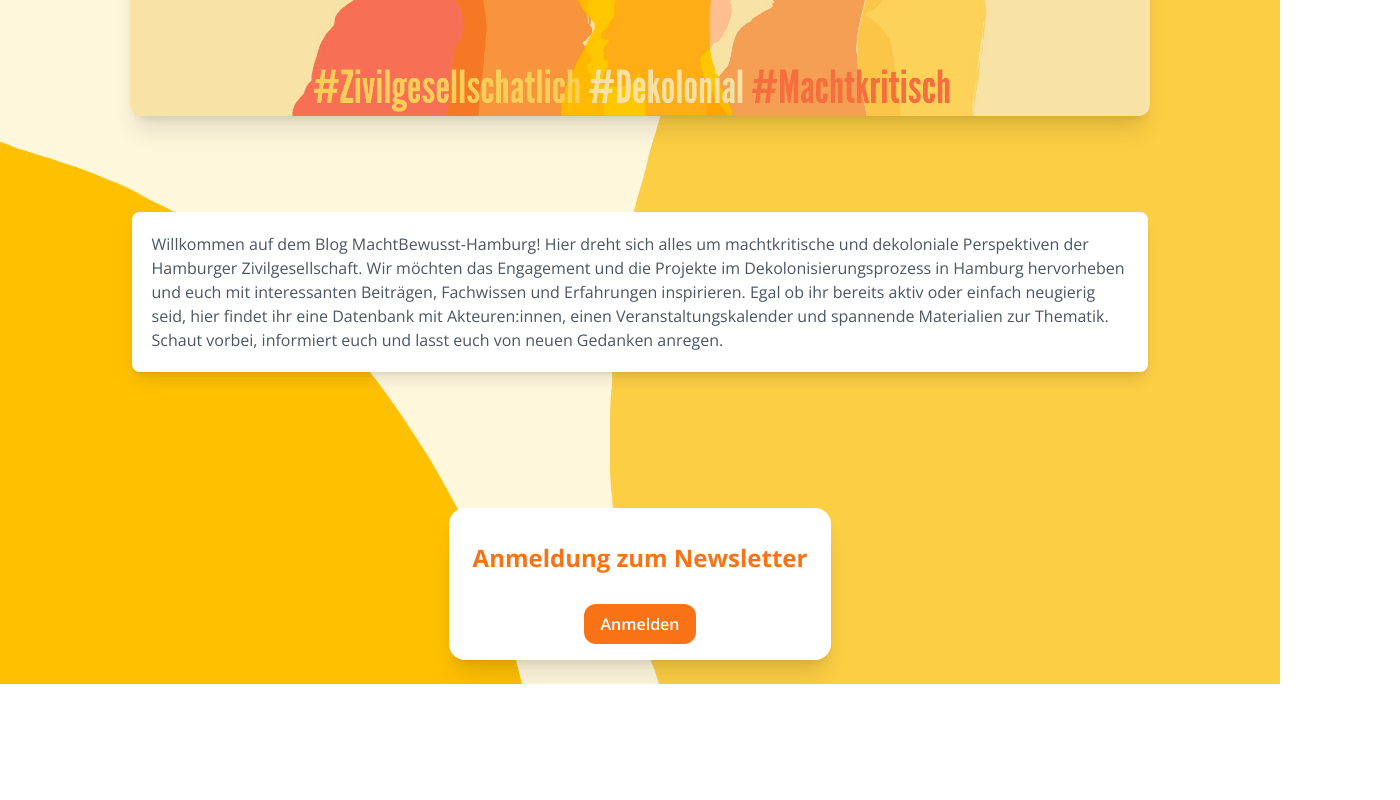
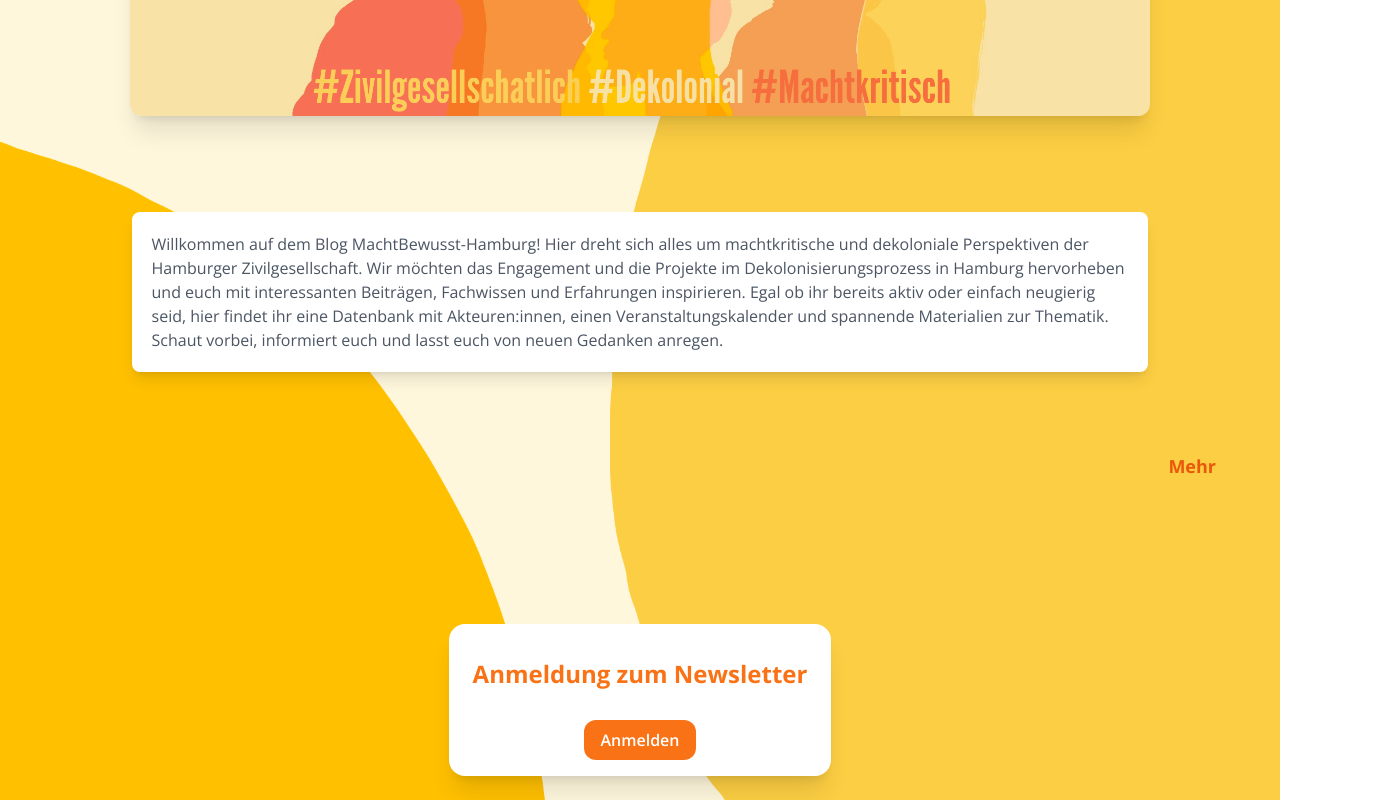
Before and after one commit to Chell0/machtbewwust, a Next.js app: page / in a window 1280 px wide. Shown: the part 512-1312 px from the top of the page, 1400 px wide, since content can reach past the window. Before the commit the page ends 1196 px from the top, so only its background shows below. Built offline with nearby package versions, Linux system fonts and the light colour scheme.

Commit message:
Import ShowMoreButton into the Homepage

```diff
--- a/app/page.tsx
+++ b/app/page.tsx
@@ -2,6 +2,7 @@ import About from "@/components/About/About";
 import Banner from "@/components/Banner/Banner";
 import NavBar from "@/components/NavBar/NavBar";
 import NewsLetter from "@/components/Newsletter/Newsletter";
+import ShowMoreButton from "@/components/ShowMoreButton/ShowMoreButton";
 
 
 export default function Home() {
@@ -22,6 +23,11 @@ export default function Home() {
             <About />
           </div>
 
+          {/* Show More Section */}
+          <div className={`flex flex-row items-end justify-end md:-mr-36 sm:-mr-32 mt-10`}>
+            <ShowMoreButton href={"/themen"} label={"Mehr"} />
+          </div>
+
           {/* Newsletter Section */}
           <div className={` flex flex-row justify-center mt-10`}>
             <NewsLetter />
```
